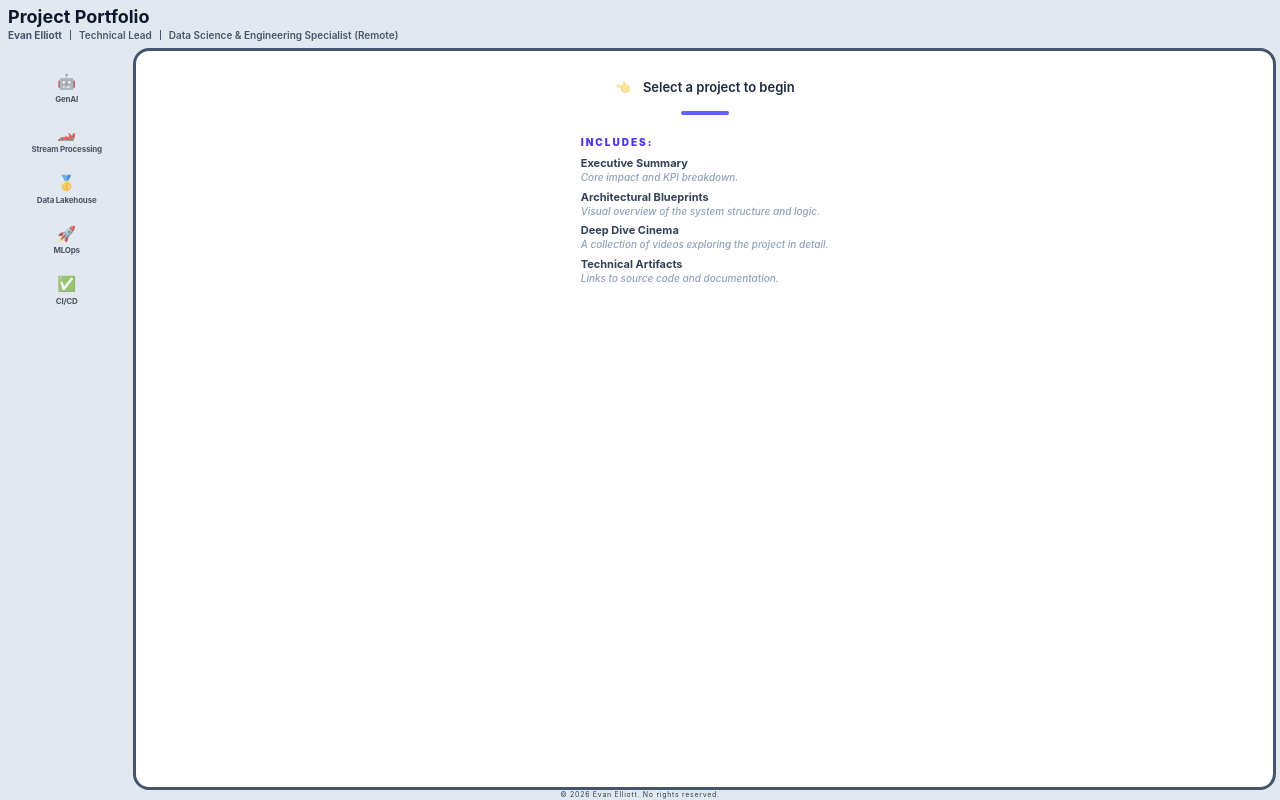
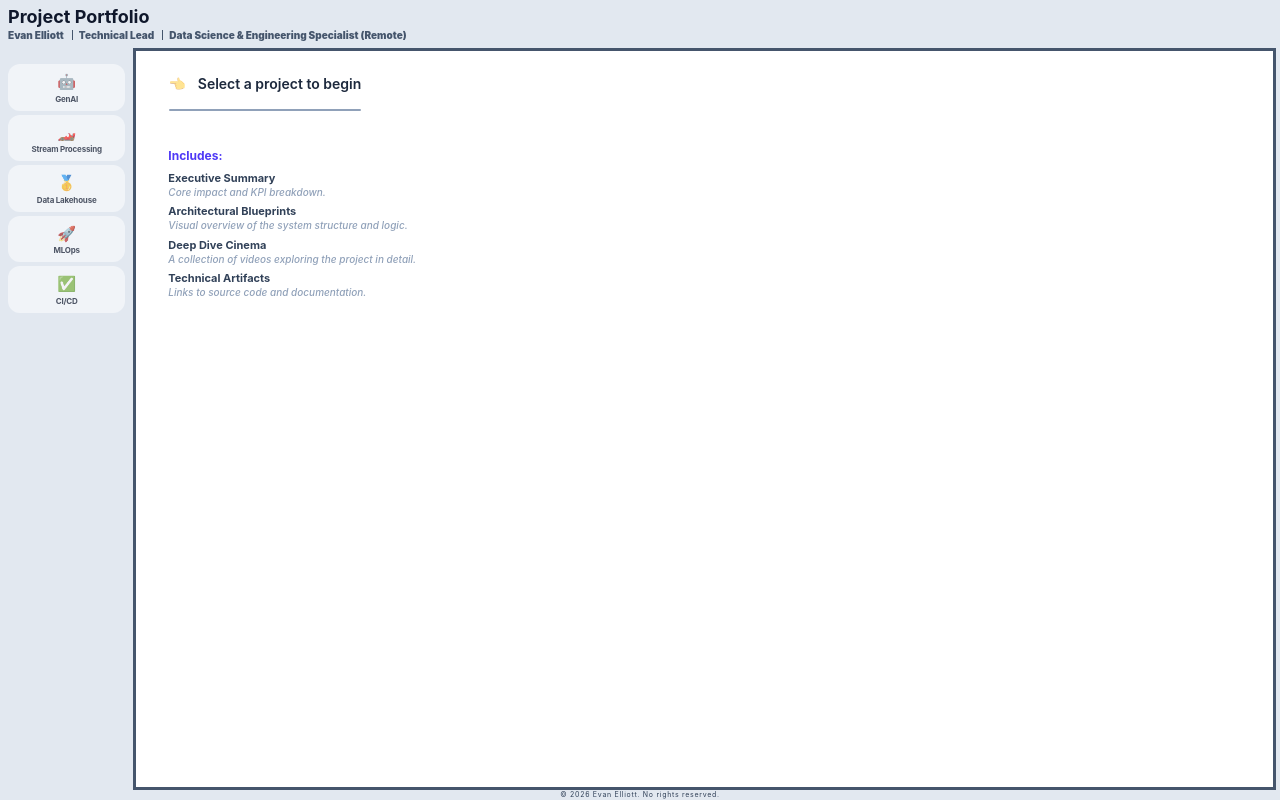
Before and after one commit to evanelliott/portfolio, a Vue app: page / in a window 1280 px wide. Built offline with nearby package versions, Linux system fonts and the light colour scheme.

Commit message:
Layout developments

```diff
--- a/src/App.vue
+++ b/src/App.vue
@@ -8,8 +8,13 @@ import type { Project } from '@/types/Project';
 const projects = ref<Project[]>(projectsData);
 const selectedId = ref<string | null>(null);
 
-const selectProject = (id: string) => {
-  selectedId.value = id;
+const handleProjectSelect = (id: string) => {
+  // If the clicked ID is already the selectedId, set it back to null
+  if (selectedId.value === id) {
+    selectedId.value = null;
+  } else {
+    selectedId.value = id;
+  }
 };
 
 // 1. Define the media query for portrait orientation
@@ -51,10 +56,10 @@ onUnmounted(() => {
             Project Portfolio
           </h4>
         </div>
-        <div v-if="!isPortrait" class="flex items-center gap-2 -mt-3 pb-2 text-[10px] font-semibold text-slate-600">
-          <span class="font-bold leading-none">Evan Elliott</span>
-          <span class="border-l pl-2 leading-none">Technical Lead</span>
-          <span class="border-l pl-2 leading-none">
+        <div v-if="!isPortrait" class="flex items-center gap-2 -mt-3 pb-2 text-[10px] font-black text-slate-600">
+          <span class="leading-none">Evan Elliott</span>
+          <span class="border-l pl-1.5 leading-none">Technical Lead</span>
+          <span class="border-l pl-1.5 leading-none">
             Data Science & Engineering Specialist (Remote)
           </span>
         </div>
@@ -85,8 +90,8 @@ onUnmounted(() => {
               v-for="project in projects"
               :key="project.id"
               :project="project"
-              :is-active="selectedId === project.id"
-              @click="selectProject(project.id)"
+              :isActive="selectedId === project.id"
+              @click="handleProjectSelect(project.id)"
             />
           </nav>
         </aside>
--- a/src/components/MarkdownView.vue
+++ b/src/components/MarkdownView.vue
@@ -32,7 +32,7 @@ const selectVideo = (index: number) => {
         </div>
       </div>
 
-      <div class="flex flex-wrap justify-end gap-1 max-w-[40%] shrink-0 pb-1">
+      <div class="flex flex-wrap justify-end gap-1 max-w-[40%] shrink-0 pb-0">
         <span v-for="tech in project.stack" :key="tech"
               class="px-1.5 py-0.5 bg-indigo-200 text-indigo-600 text-[8px] tracking-[0.1em] font-mono font-semibold rounded border border-indigo-600 whitespace-nowrap">
           {{ tech }}
@@ -181,6 +181,8 @@ const selectVideo = (index: number) => {
           </div>
         </footer>
       </div>
+
+      <div class="sticky bottom-0 h-1/10 w-full bg-gradient-to-t from-slate-600 to-transparent pointer-events-none z-50"></div>
     </main>
   </div>
 </template>
--- a/src/components/ProjectPane.vue
+++ b/src/components/ProjectPane.vue
@@ -41,7 +41,7 @@ defineEmits<{
       :class="[
         isActive
           ? 'bg-white border-indigo-600 shadow-sm ml-6 mr-0'
-          : 'bg-transparent border-transparent hover:bg-slate-100 ml-6 mr-0'
+          : 'bg-slate-50 border-transparent hover:bg-slate-100 ml-6 mr-0'
       ]"
     >
       <!-- Project Emoji & Name -->
--- a/src/views/PortfolioHome.vue
+++ b/src/views/PortfolioHome.vue
@@ -14,27 +14,26 @@ const activeProject = computed(() =>
 </script>
 
 <template>
-  <section class="border-3 border-slate-600 rounded-2xl bg-white overflow-hidden h-full">
+  <section class="border-3 border-slate-600 bg-white overflow-hidden h-full">
     <div v-if="activeProject" class="flex flex-col md:flex-row h-full">
-      <div class="flex-1 overflow-y-auto p-1 md:p-1 prose prose-slate prose-sm max-w-none custom-scrollbar scroll-pt-0">
+      <div class="flex-1 overflow-y-auto p-0 md:p-0 prose prose-slate prose-sm max-w-none custom-scrollbar scroll-pt-0">
         <MarkdownView :project="activeProject" />
       </div>
-      <div class="sticky bottom-0 h-1/10 w-full bg-gradient-to-t from-slate-600 to-transparent pointer-events-none z-50"></div>
     </div>
 
     <!-- Updated Empty State with info about sections -->
-    <div v-else class="flex flex-col items-center justify-start h-full px-0 pt-1 text-center">
+    <div v-else class="flex flex-col items-start justify-start h-full px-8 pt-0 text-center">
         <!-- Main Call to Action -->
-        <div class="mb-4">
-          <h2 class="text-[13px] font-black text-slate-800 flex items-center gap-3">
-            <span class="animate-pulse">👈</span> Select a project to begin
+        <div class="mb-8 justify-center">
+          <h2 class="text-[14px] font-black text-slate-800 flex items-center gap-3">
+            <span class="animate-pulse inline-block">👈</span> Select a project to begin
           </h2>
-          <div class="h-1 w-12 bg-indigo-500 mx-auto mt-2 rounded-full"></div>
+          <div class="h-0.5 w-48 bg-slate-400 mx-auto mt-2 rounded-full"></div>
         </div>
 
         <!-- Technical Modules List -->
         <div class="text-left max-w-md border-slate-200 pl-0 py-1 space-y-2">
-          <p class="text-[10px] font-black text-indigo-600 uppercase tracking-[0.2em] mb-2">
+          <p class="text-[12px] font-bold text-indigo-600 mb-2">
             Includes:
           </p>
 
```
